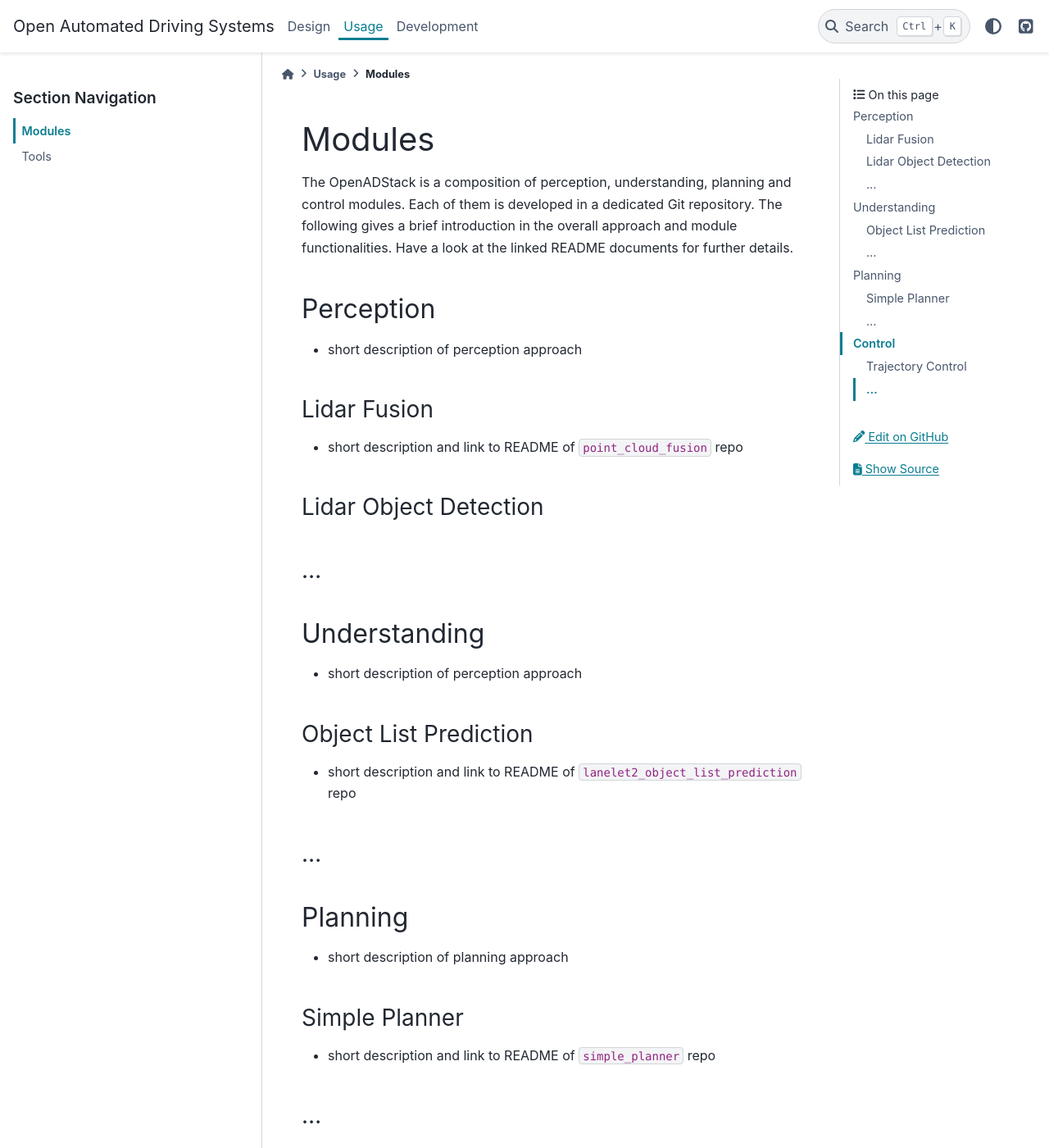
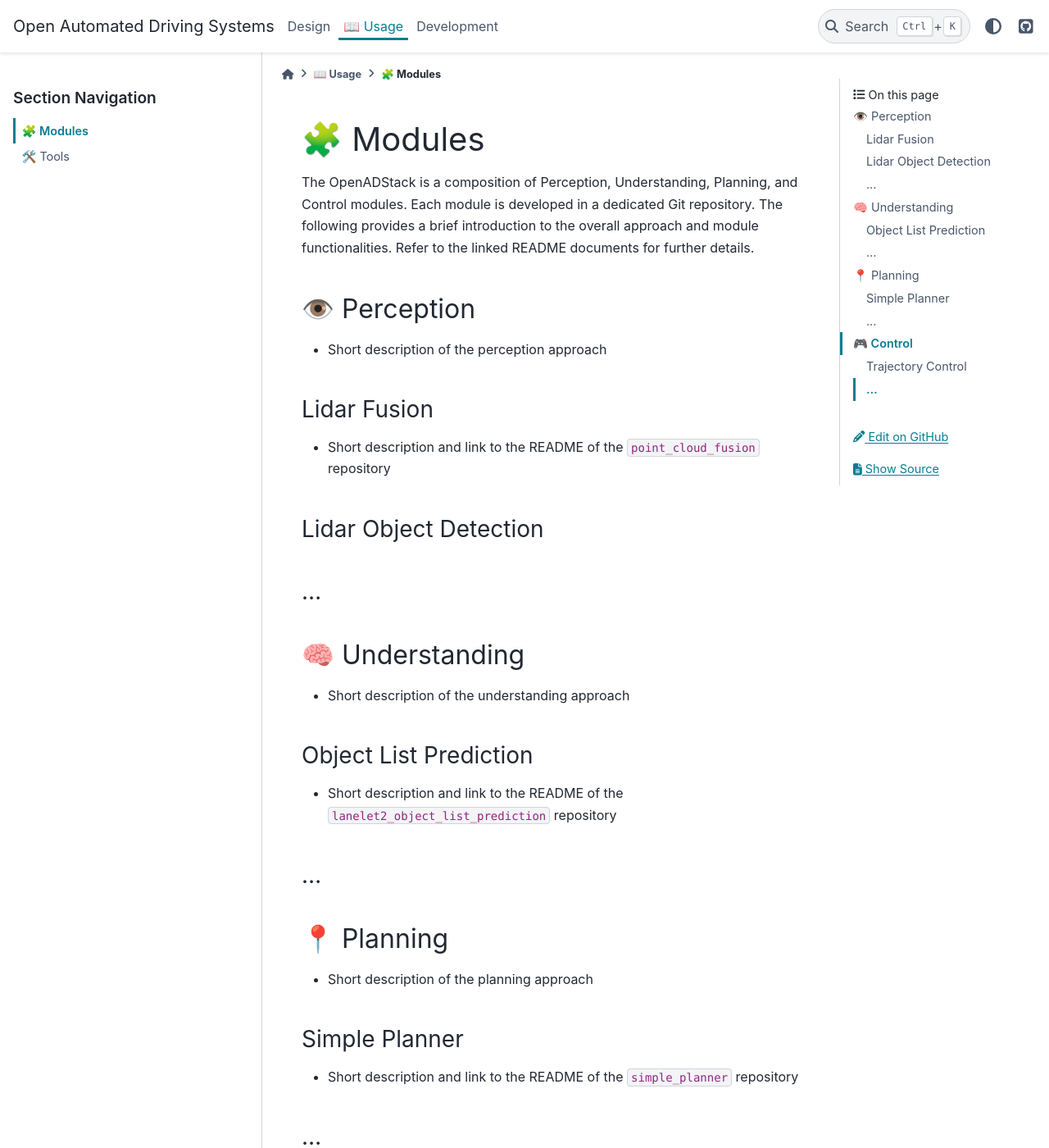
Before and after one commit to openads-project/openads-project.github.io, a Sphinx documentation site: the page built from docs/usage/modules.md, in a window 1280 px wide and 1400 px high. Shown: the whole window at 82% size. Built offline with Sphinx 7.4.7 and the PyData theme 0.15.4, drawn with Linux system fonts in a browser that asks for light colours; some of the changed text lies outside the part shown.

Commit message:
improve readme

```diff
--- a/docs/conf.py
+++ b/docs/conf.py
@@ -30,7 +30,9 @@ myst_enable_extensions = [
     "colon_fence",
     "deflist",
     "html_image",
+    "attrs_inline"
 ]
+myst_heading_anchors = 3
 
 # -- Options for HTML output -------------------------------------------------
 # https://www.sphinx-doc.org/en/master/usage/configuration.html#options-for-html-output
--- a/docs/usage/modules.md
+++ b/docs/usage/modules.md
@@ -1,45 +1,45 @@
-# Modules
+# 🧩 Modules
 
-The OpenADStack is a composition of perception, understanding, planning and control modules. Each of them is developed in a dedicated Git repository. The following gives a brief introduction in the overall approach and module functionalities. Have a look at the linked README documents for further details.
+The OpenADStack is a composition of Perception, Understanding, Planning, and Control modules. Each module is developed in a dedicated Git repository. The following provides a brief introduction to the overall approach and module functionalities. Refer to the linked README documents for further details.
 
-## Perception
+## 👁️ Perception
 
-- short description of perception approach
+- Short description of the perception approach
 
 ### Lidar Fusion
 
-- short description and link to README of `point_cloud_fusion` repo
+- Short description and link to the README of the `point_cloud_fusion` repository
 
 ### Lidar Object Detection
 
 ### ...
 
-## Understanding
+## 🧠 Understanding
 
-- short description of perception approach
+- Short description of the understanding approach
 
 ### Object List Prediction
 
-- short description and link to README of `lanelet2_object_list_prediction` repo
+- Short description and link to the README of the `lanelet2_object_list_prediction` repository
 
 ### ...
 
-## Planning
+## 📍 Planning
 
-- short description of planning approach
+- Short description of the planning approach
 
 ### Simple Planner
 
-- short description and link to README of `simple_planner` repo
+- Short description and link to the README of the `simple_planner` repository
 
 ### ...
 
-## Control
+## 🎮 Control
 
-- short description of control approach
+- Short description of the control approach
 
 ### Trajectory Control
 
-- short description and link to README of `ackermann_trajectory_control` repo
+- Short description and link to the README of the `ackermann_trajectory_control` repository
 
 ### ...
```
Also changed, not shown: docs/index.md (+18 -8 lines), docs/usage/tools.md (+11 -11 lines), docs/usage/usage.md (+13 -13 lines), 1 other file.
